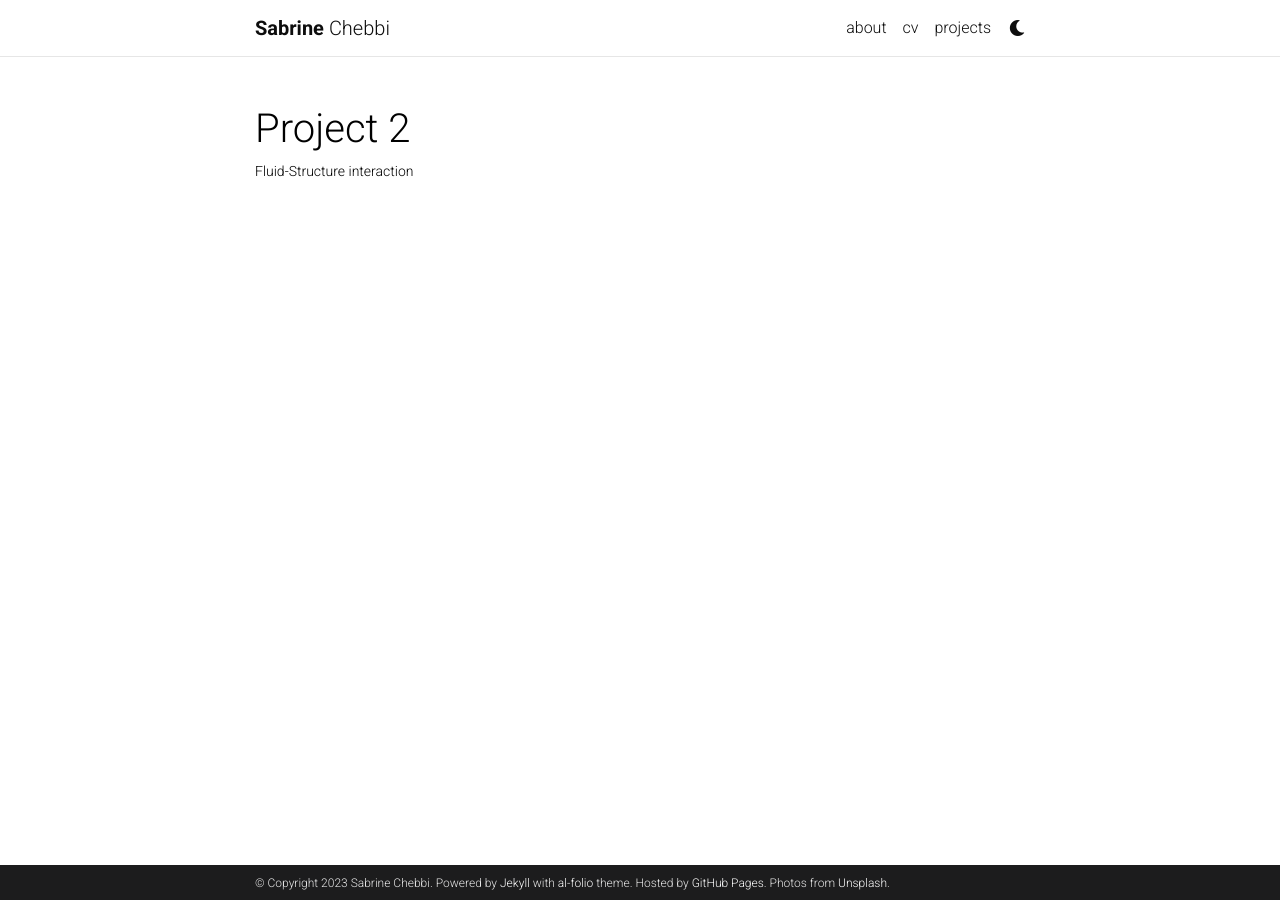
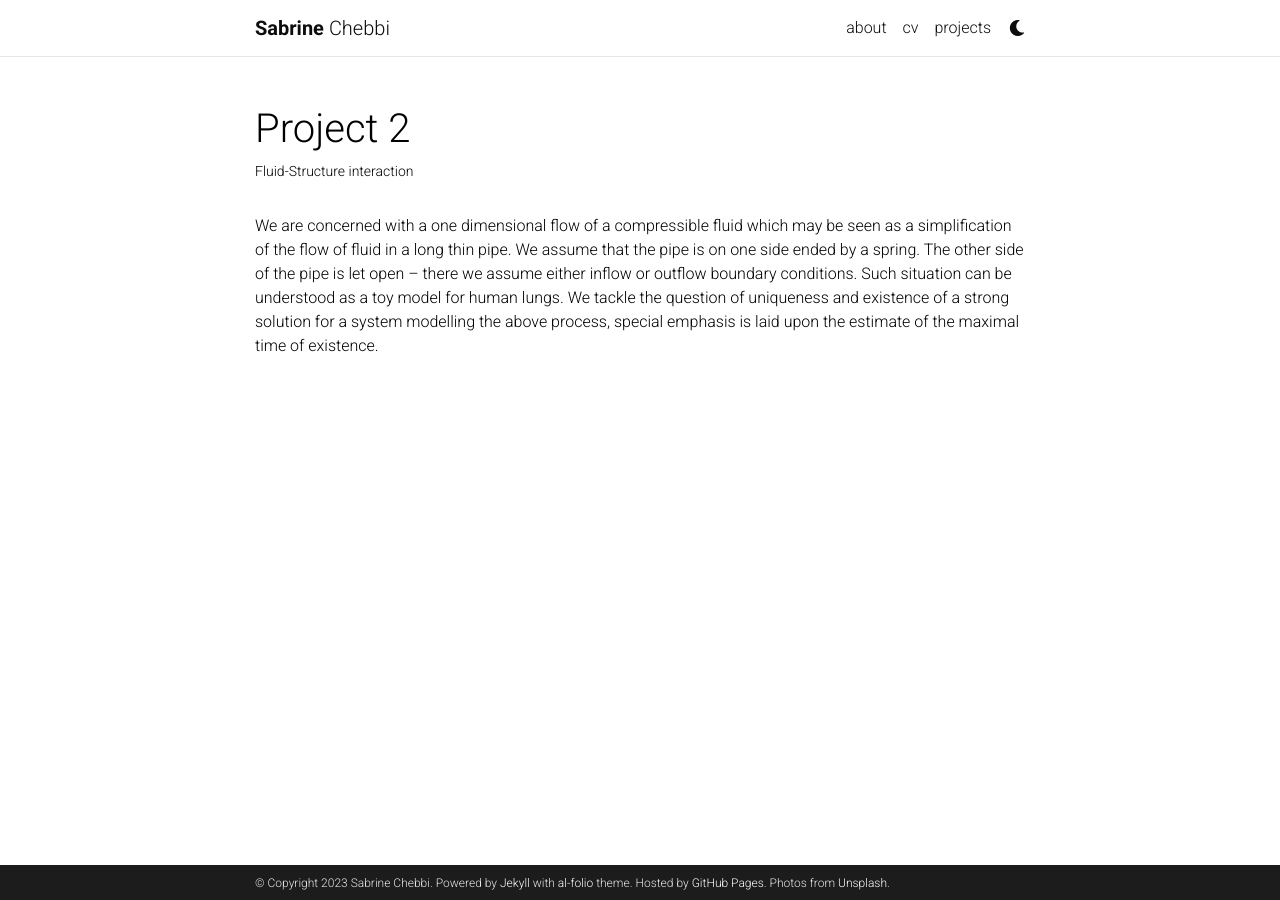
Before and after one commit to Sabrine-stack/Sabrine-stack.github.io, a Jekyll site: the page built from _projects/2_project.md, in a window 1280 px wide. Built offline with Jekyll 4.4.1, drawn with Linux system fonts in a browser that asks for light colours; comment, search, counter and statistics services are not loaded; a style sheet for code colours, icons or effects is not loaded.

Commit message:
Update 2_project.md

```diff
--- a/_projects/2_project.md
+++ b/_projects/2_project.md
@@ -6,3 +6,5 @@ img: assets/img/3.jpg
 importance: 2
 category: work
 ---
+
+We are concerned with a one dimensional flow of a compressible fluid which may be seen as a simplification of the flow of fluid in a long thin pipe. We assume that the pipe is on one side ended by a spring. The other side of the pipe is let open – there we assume either inflow or outflow boundary conditions. Such situation can be understood as a toy model for human lungs. We tackle the question of uniqueness and existence of a strong solution for a system modelling the above process, special emphasis is laid upon the estimate of the maximal time of existence.
```
